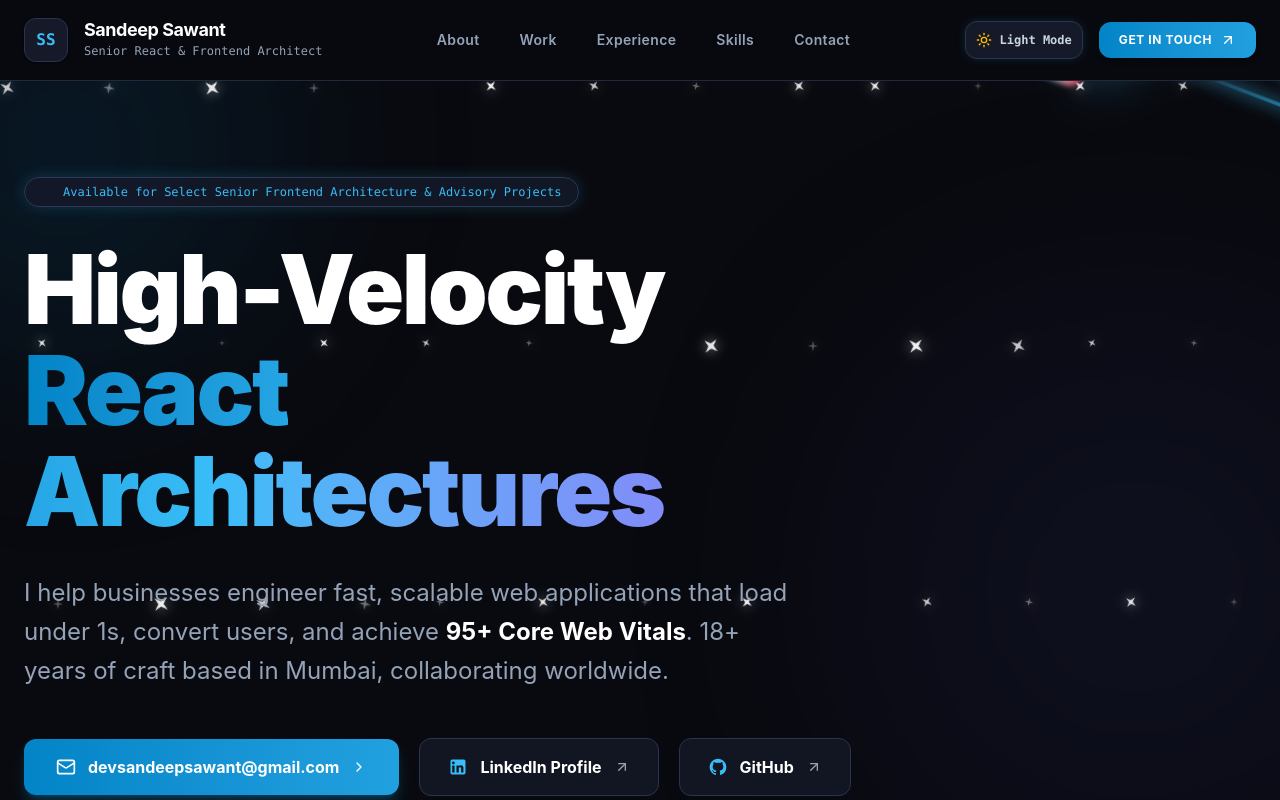
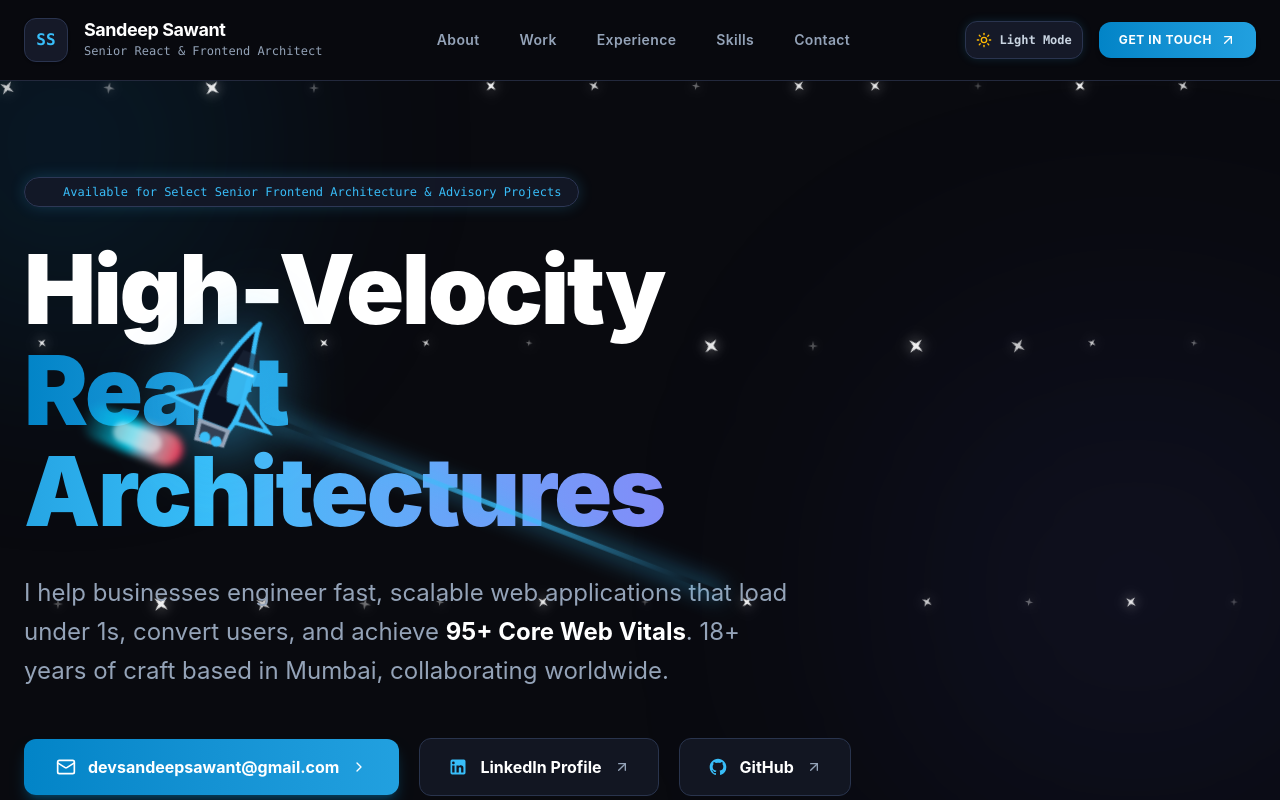
Before and after one commit to devsandeepsawant-max/portfolio, a React (Vite) app: page / in a window 1280 px wide. Shown: the top 800 px of the page. Built offline with nearby package versions, Linux system fonts and the light colour scheme.

Commit message:
feat: remove comet, enlarge spaceship further and slow cruise speed to 24s

```diff
--- a/src/App.jsx
+++ b/src/App.jsx
@@ -256,58 +256,46 @@ export default function App() {
           {/* Realistic High-Detail Spaceship Crossing Hero Section */}
           <div className="absolute inset-0 pointer-events-none overflow-hidden z-20">
             <div className="animate-spaceship-real absolute flex items-center">
-              {/* Spaceship Body & Engine */}
+              {/* Spaceship Body & Engine (Extra Large & High Detail) */}
               <div className="relative">
-                <svg width="76" height="76" viewBox="0 0 64 64" fill="none" className="transform -rotate-45 drop-shadow-[0_0_20px_rgba(56,189,248,0.7)]">
+                <svg width="108" height="108" viewBox="0 0 64 64" fill="none" className="transform -rotate-45 drop-shadow-[0_0_28px_rgba(56,189,248,0.85)]">
                   {/* Outer Main Fuselage */}
-                  <path d="M60 4C50 7 24 18 16 34L26 44C42 36 53 10 60 4Z" fill={isDark ? '#0f172a' : '#ffffff'} stroke={isDark ? '#38bdf8' : '#0284c7'} strokeWidth="2" strokeLinejoin="round" />
+                  <path d="M60 4C50 7 24 18 16 34L26 44C42 36 53 10 60 4Z" fill={isDark ? '#0b1120' : '#ffffff'} stroke={isDark ? '#38bdf8' : '#0284c7'} strokeWidth="2.2" strokeLinejoin="round" />
+
+                  {/* High-Tech Hull Armor Inset */}
+                  <path d="M48 12L28 26L34 32L54 18Z" fill={isDark ? '#1e293b' : '#f8fafc'} opacity="0.6" />
 
                   {/* Cockpit Canopy Window */}
-                  <path d="M42 16C36 21 33 26 31 31L35 35C40 33 45 30 50 24L42 16Z" fill={isDark ? '#38bdf8' : '#0284c7'} opacity="0.9" />
-                  <path d="M40 18L47 25" stroke="#ffffff" strokeWidth="1" strokeLinecap="round" opacity="0.8" />
+                  <path d="M42 16C36 21 33 26 31 31L35 35C40 33 45 30 50 24L42 16Z" fill={isDark ? '#38bdf8' : '#0284c7'} opacity="0.95" />
+                  <path d="M40 18L47 25" stroke="#ffffff" strokeWidth="1.2" strokeLinecap="round" opacity="0.9" />
 
                   {/* Upper Aerodynamic Wing */}
-                  <path d="M26 21L10 18L18 29L26 21Z" fill={isDark ? '#1e293b' : '#f1f5f9'} stroke={isDark ? '#38bdf8' : '#0284c7'} strokeWidth="1.5" />
+                  <path d="M26 21L8 17L18 29L26 21Z" fill={isDark ? '#1e293b' : '#f1f5f9'} stroke={isDark ? '#38bdf8' : '#0284c7'} strokeWidth="1.8" />
 
                   {/* Lower Stabilizer Wing */}
-                  <path d="M39 34L42 50L31 42L39 34Z" fill={isDark ? '#1e293b' : '#f1f5f9'} stroke={isDark ? '#38bdf8' : '#0284c7'} strokeWidth="1.5" />
+                  <path d="M39 34L43 52L31 42L39 34Z" fill={isDark ? '#1e293b' : '#f1f5f9'} stroke={isDark ? '#38bdf8' : '#0284c7'} strokeWidth="1.8" />
 
-                  {/* Rocket Engine Nozzle */}
-                  <path d="M16 34L12 40L20 48L26 44L16 34Z" fill={isDark ? '#334155' : '#cbd5e1'} stroke={isDark ? '#94a3b8' : '#64748b'} strokeWidth="1.5" />
+                  {/* Rocket Engine Nozzle & Mount */}
+                  <path d="M16 34L11 41L21 49L26 44L16 34Z" fill={isDark ? '#334155' : '#cbd5e1'} stroke={isDark ? '#94a3b8' : '#64748b'} strokeWidth="1.8" />
 
-                  {/* Ion Thruster Glow Ring */}
-                  <circle cx="16" cy="44" r="3" fill="#38bdf8" />
+                  {/* Dual Ion Thrusters */}
+                  <circle cx="15" cy="42" r="2.5" fill="#38bdf8" />
+                  <circle cx="19" cy="46" r="2.5" fill="#38bdf8" />
                 </svg>
 
                 {/* Plasma Jet Fire Flare with Dynamic Flicker */}
-                <div className="absolute -bottom-2 -left-8 w-14 h-5 rounded-full bg-gradient-to-r from-transparent via-cyan-400 via-amber-400 to-rose-500 blur-[2px] animate-thruster"></div>
-                <div className="absolute -bottom-1 -left-4 w-7 h-3 rounded-full bg-white blur-[1px] animate-pulse"></div>
+                <div className="absolute -bottom-3 -left-12 w-20 h-7 rounded-full bg-gradient-to-r from-transparent via-cyan-400 via-amber-400 to-rose-500 blur-[3px] animate-thruster"></div>
+                <div className="absolute -bottom-1.5 -left-6 w-10 h-4 rounded-full bg-white blur-[1.5px] animate-pulse"></div>
               </div>
 
               {/* Extended Hyperspace Plasma Trail */}
               <div
-                className={`h-[3px] w-80 -ml-4 rounded-full ${
+                className={`h-[3.5px] w-96 -ml-5 rounded-full ${
                   isDark
-                    ? 'bg-gradient-to-l from-transparent via-[#38bdf8]/80 to-transparent shadow-[0_0_12px_#38bdf8]'
-                    : 'bg-gradient-to-l from-transparent via-[#0284c7]/70 to-transparent shadow-[0_0_12px_#0284c7]'
+                    ? 'bg-gradient-to-l from-transparent via-[#38bdf8]/85 to-transparent shadow-[0_0_18px_#38bdf8]'
+                    : 'bg-gradient-to-l from-transparent via-[#0284c7]/75 to-transparent shadow-[0_0_18px_#0284c7]'
                 }`}
               ></div>
-            </div>
-
-            {/* Falling Comet Streaking from Top-Right to Bottom-Left */}
-            <div className="animate-comet absolute flex items-center">
-              {/* Comet Head Core */}
-              <div className="relative">
-                <div className="w-4 h-4 rounded-full bg-white shadow-[0_0_16px_#38bdf8] flex items-center justify-center">
-                  <div className="w-2 h-2 rounded-full bg-[#38bdf8]"></div>
-                </div>
-              </div>
-              {/* Comet Glowing Tail */}
-              <div className={`h-[3px] w-64 -ml-1 rounded-full ${
-                isDark
-                  ? 'bg-gradient-to-r from-white via-[#38bdf8]/80 to-transparent shadow-[0_0_14px_rgba(56,189,248,0.7)]'
-                  : 'bg-gradient-to-r from-[#0284c7] via-[#38bdf8]/70 to-transparent shadow-[0_0_14px_rgba(2,132,199,0.7)]'
-              }`}></div>
             </div>
           </div>
 
--- a/src/index.css
+++ b/src/index.css
@@ -54,10 +54,10 @@
   50% { opacity: 1; transform: scale(1.3) rotate(45deg); }
 }
 
-/* Realistic Spaceship Crossing Hero Section */
+/* Realistic Spaceship Crossing Hero Section (Slower, Majestic Cruise) */
 @keyframes flySpaceshipRealistic {
   0% {
-    transform: translate(-18vw, 68vh) rotate(24deg) scale(0.9);
+    transform: translate(-25vw, 70vh) rotate(22deg) scale(1.1);
     opacity: 0;
   }
   6% {
@@ -67,37 +67,14 @@
     opacity: 1;
   }
   100% {
-    transform: translate(118vw, -22vh) rotate(20deg) scale(1.4);
+    transform: translate(125vw, -25vh) rotate(19deg) scale(1.7);
     opacity: 0;
   }
 }
 
 .animate-spaceship-real {
-  animation: flySpaceshipRealistic 13s cubic-bezier(0.4, 0, 0.2, 1) infinite;
-  animation-delay: 0.5s;
-}
-
-/* Comet Falling from Opposite Side (Top-Right to Bottom-Left) */
-@keyframes cometFall {
-  0% {
-    transform: translate(110vw, -15vh) rotate(-135deg) scale(0.6);
-    opacity: 0;
-  }
-  10% {
-    opacity: 1;
-  }
-  65% {
-    opacity: 1;
-  }
-  100% {
-    transform: translate(-20vw, 85vh) rotate(-135deg) scale(1.2);
-    opacity: 0;
-  }
-}
-
-.animate-comet {
-  animation: cometFall 9s ease-in-out infinite;
-  animation-delay: 4.5s;
+  animation: flySpaceshipRealistic 24s cubic-bezier(0.35, 0, 0.25, 1) infinite;
+  animation-delay: 0.8s;
 }
 
 /* Engine flame flicker */
```
